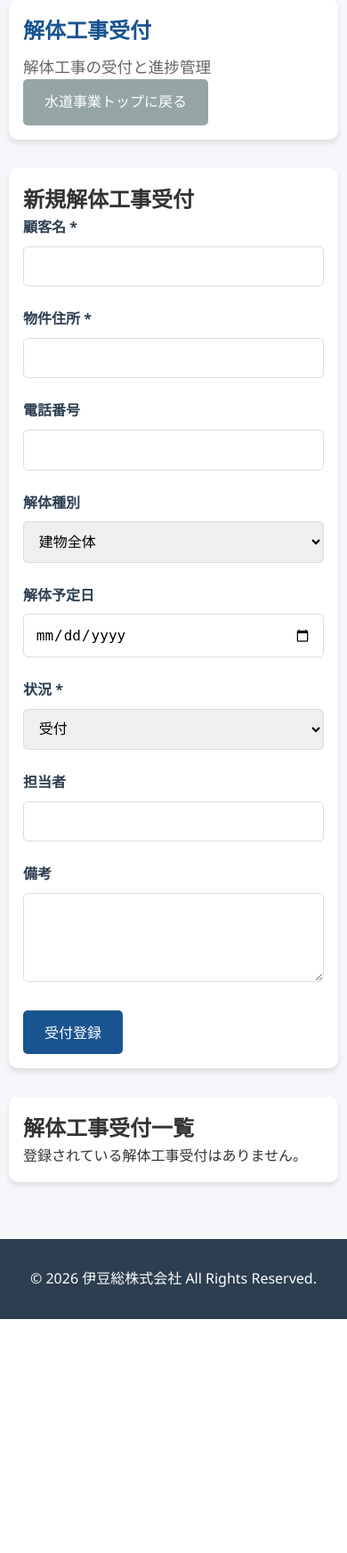
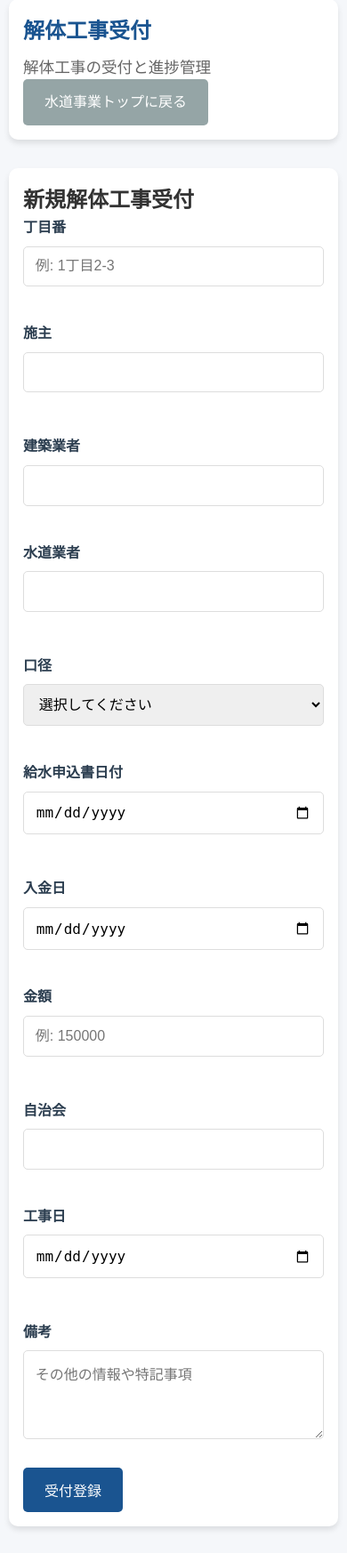
Before and after one commit to saito-izu/izusou-portal, a PHP site: page /modules/water_service/demolition.php in a window 390 px wide. Shown: the part 145-1891 px from the top of the page at 89% size. Before the commit the page ends 1628 px from the top, so only its background shows below. Run offline with PHP 8.4, Linux system fonts and the light colour scheme; data comes from the database, SQL or seed files in the repository.

Commit message:
feat(water_service): 解体工事受付の入力項目を新規仕様に変更
変更内容:
- データベーススキーマ更新: demolition_ordersテーブルの項目を新規仕様に変更
  - 新規項目: 丁目番、施主、建築業者、水道業者、口径、給水申込書日付、入金日、金額、自治会、工事日、備考
  - 旧項目削除: customer_name, property_address, phone, demolition_type, status, assigned_staff, scheduled_date

- フォーム入力項目更新:
  - レスポンシブ対応のform-rowレイアウト採用
  - 口径選択用ドロップダウン追加（13mm～50mm、その他）
  - 金額入力フィールド追加（number type）
  - 各種日付フィールド追加（給水申込書日付、入金日、工事日）

- テーブル表示項目更新:
  - data-label属性追加でモバイル対応強化
  - table-responsiveクラス適用でレスポンシブ対応
  - 金額フィールドに通貨フォーマット適用（¥記号付き）
  - notes-cell、action-cellクラスで表示最適化

制約:
- 他の画面やAPIへの影響なし（demolition_ordersテーブルのみ変更）
- デザイン崩れなし（既存CSSスタイルを活用）
- レスポンシブデザイン完全対応（モバイル、タブレット、デスクトップ）

マイグレーション:
- migrate_demolition.py: データベーススキーマ変更スクリプト
- 既存データはdemolition_orders_backupテーブルにバックアップ

```diff
--- a/modules/water_service/demolition.php
+++ b/modules/water_service/demolition.php
@@ -10,14 +10,17 @@ if ($_SERVER['REQUEST_METHOD'] === 'POST' && isset($_POST['action']) && $_POST['
 
     $data = [
         'order_number' => $order_number,
-        'customer_name' => $_POST['customer_name'],
-        'property_address' => $_POST['property_address'],
-        'phone' => $_POST['phone'],
-        'scheduled_date' => $_POST['scheduled_date'],
-        'demolition_type' => $_POST['demolition_type'],
-        'status' => $_POST['status'],
-        'assigned_staff' => $_POST['assigned_staff'],
-        'notes' => $_POST['notes']
+        'chome_ban' => $_POST['chome_ban'] ?? '',
+        'owner_name' => $_POST['owner_name'] ?? '',
+        'construction_company' => $_POST['construction_company'] ?? '',
+        'water_company' => $_POST['water_company'] ?? '',
+        'pipe_diameter' => $_POST['pipe_diameter'] ?? '',
+        'water_application_date' => $_POST['water_application_date'] ?? null,
+        'payment_date' => $_POST['payment_date'] ?? null,
+        'amount' => $_POST['amount'] ?? null,
+        'neighborhood_association' => $_POST['neighborhood_association'] ?? '',
+        'construction_date' => $_POST['construction_date'] ?? null,
+        'notes' => $_POST['notes'] ?? ''
     ];
 
     if ($db->insert('demolition_orders', $data)) {
@@ -49,54 +52,78 @@ include __DIR__ . '/../../includes/header.php';
     <form method="POST">
         <input type="hidden" name="action" value="add">
 
+        <div class="form-row">
             <div class="form-group">
-            <label for="customer_name">顧客名 *</label>
-            <input type="text" id="customer_name" name="customer_name" required>
+                <label for="chome_ban">丁目番</label>
+                <input type="text" id="chome_ban" name="chome_ban" placeholder="例: 1丁目2-3">
             </div>
 
             <div class="form-group">
-            <label for="property_address">物件住所 *</label>
-            <input type="text" id="property_address" name="property_address" required>
+                <label for="owner_name">施主</label>
+                <input type="text" id="owner_name" name="owner_name">
+            </div>
+        </div>
+
+        <div class="form-row">
+            <div class="form-group">
+                <label for="construction_company">建築業者</label>
+                <input type="text" id="construction_company" name="construction_company">
             </div>
 
             <div class="form-group">
-            <label for="phone">電話番号</label>
-            <input type="tel" id="phone" name="phone">
+                <label for="water_company">水道業者</label>
+                <input type="text" id="water_company" name="water_company">
+            </div>
         </div>
 
+        <div class="form-row">
             <div class="form-group">
-            <label for="demolition_type">解体種別</label>
-            <select id="demolition_type" name="demolition_type">
-                <option value="建物全体">建物全体</option>
-                <option value="部分解体">部分解体</option>
-                <option value="内装解体">内装解体</option>
+                <label for="pipe_diameter">口径</label>
+                <select id="pipe_diameter" name="pipe_diameter">
+                    <option value="">選択してください</option>
+                    <option value="13mm">13mm</option>
+                    <option value="20mm">20mm</option>
+                    <option value="25mm">25mm</option>
+                    <option value="30mm">30mm</option>
+                    <option value="40mm">40mm</option>
+                    <option value="50mm">50mm</option>
+                    <option value="その他">その他</option>
                 </select>
             </div>
 
             <div class="form-group">
-            <label for="scheduled_date">解体予定日</label>
-            <input type="date" id="scheduled_date" name="scheduled_date">
+                <label for="water_application_date">給水申込書日付</label>
+                <input type="date" id="water_application_date" name="water_application_date">
+            </div>
+        </div>
+
+        <div class="form-row">
+            <div class="form-group">
+                <label for="payment_date">入金日</label>
+                <input type="date" id="payment_date" name="payment_date">
             </div>
 
             <div class="form-group">
-            <label for="status">状況 *</label>
-            <select id="status" name="status" required>
-                <option value="受付">受付</option>
-                <option value="見積中">見積中</option>
-                <option value="契約済">契約済</option>
-                <option value="作業中">作業中</option>
-                <option value="完了">完了</option>
-            </select>
+                <label for="amount">金額</label>
+                <input type="number" id="amount" name="amount" step="0.01" placeholder="例: 150000">
+            </div>
+        </div>
+
+        <div class="form-row">
+            <div class="form-group">
+                <label for="neighborhood_association">自治会</label>
+                <input type="text" id="neighborhood_association" name="neighborhood_association">
             </div>
 
             <div class="form-group">
-            <label for="assigned_staff">担当者</label>
-            <input type="text" id="assigned_staff" name="assigned_staff">
+                <label for="construction_date">工事日</label>
+                <input type="date" id="construction_date" name="construction_date">
+            </div>
         </div>
 
         <div class="form-group">
             <label for="notes">備考</label>
-            <textarea id="notes" name="notes"></textarea>
+            <textarea id="notes" name="notes" placeholder="その他の情報や特記事項"></textarea>
         </div>
 
         <button type="submit" class="btn">受付登録</button>
@@ -106,46 +133,58 @@ include __DIR__ . '/../../includes/header.php';
 <div class="table-container" style="margin-top: 2rem;">
     <h2>解体工事受付一覧</h2>
     <?php if (count($orders) > 0): ?>
+        <div class="table-responsive">
             <table>
                 <thead>
                     <tr>
                         <th>受付番号</th>
-                    <th>顧客名</th>
-                    <th>物件住所</th>
-                    <th>解体種別</th>
-                    <th>予定日</th>
-                    <th>状況</th>
-                    <th>担当者</th>
-                    <th>操作</th>
+                        <th>丁目番</th>
+                        <th>施主</th>
+                        <th>建築業者</th>
+                        <th>水道業者</th>
+                        <th>口径</th>
+                        <th>給水申込書日付</th>
+                        <th>入金日</th>
+                        <th>金額</th>
+                        <th>自治会</th>
+                        <th>工事日</th>
+                        <th>備考</th>
+                        <th class="action-cell">操作</th>
                     </tr>
                 </thead>
                 <tbody>
                     <?php foreach ($orders as $order): ?>
                         <tr>
-                        <td><?php echo htmlspecialchars($order['order_number']); ?></td>
-                        <td><?php echo htmlspecialchars($order['customer_name']); ?></td>
-                        <td><?php echo htmlspecialchars($order['property_address']); ?></td>
-                        <td><?php echo htmlspecialchars($order['demolition_type'] ?? '-'); ?></td>
-                        <td><?php echo $order['scheduled_date'] ?? '-'; ?></td>
-                        <td>
+                            <td data-label="受付番号"><?php echo htmlspecialchars($order['order_number']); ?></td>
+                            <td data-label="丁目番"><?php echo htmlspecialchars($order['chome_ban'] ?? '-'); ?></td>
+                            <td data-label="施主"><?php echo htmlspecialchars($order['owner_name'] ?? '-'); ?></td>
+                            <td data-label="建築業者"><?php echo htmlspecialchars($order['construction_company'] ?? '-'); ?></td>
+                            <td data-label="水道業者"><?php echo htmlspecialchars($order['water_company'] ?? '-'); ?></td>
+                            <td data-label="口径"><?php echo htmlspecialchars($order['pipe_diameter'] ?? '-'); ?></td>
+                            <td data-label="給水申込書日付"><?php echo $order['water_application_date'] ?? '-'; ?></td>
+                            <td data-label="入金日"><?php echo $order['payment_date'] ?? '-'; ?></td>
+                            <td data-label="金額">
                                 <?php
-                            $statusClass = $order['status'] === '完了' ? 'badge-success' :
-                                          ($order['status'] === '作業中' ? 'badge-warning' : 'badge-info');
+                                if (isset($order['amount']) && $order['amount'] !== null) {
+                                    echo '¥' . number_format($order['amount']);
+                                } else {
+                                    echo '-';
+                                }
                                 ?>
-                            <span class="badge <?php echo $statusClass; ?>">
-                                <?php echo htmlspecialchars($order['status']); ?>
-                            </span>
                             </td>
-                        <td><?php echo htmlspecialchars($order['assigned_staff'] ?? '-'); ?></td>
-                        <td>
+                            <td data-label="自治会"><?php echo htmlspecialchars($order['neighborhood_association'] ?? '-'); ?></td>
+                            <td data-label="工事日"><?php echo $order['construction_date'] ?? '-'; ?></td>
+                            <td data-label="備考" class="notes-cell"><?php echo htmlspecialchars($order['notes'] ?? '-'); ?></td>
+                            <td data-label="操作" class="action-cell">
                                 <a href="?delete=<?php echo $order['id']; ?>"
-                               class="btn btn-warning"
+                                   class="btn btn-warning btn-sm"
                                    onclick="return confirm('本当に削除しますか？')">削除</a>
                             </td>
                         </tr>
                     <?php endforeach; ?>
                 </tbody>
             </table>
+        </div>
     <?php else: ?>
         <p>登録されている解体工事受付はありません。</p>
     <?php endif; ?>
```
Also changed, not shown: includes/migrate_demolition_table.php (added, +40 -0 lines), data/izuso_portal.db, 1 other file. Lines whose indentation alone changed are shown as unchanged.
